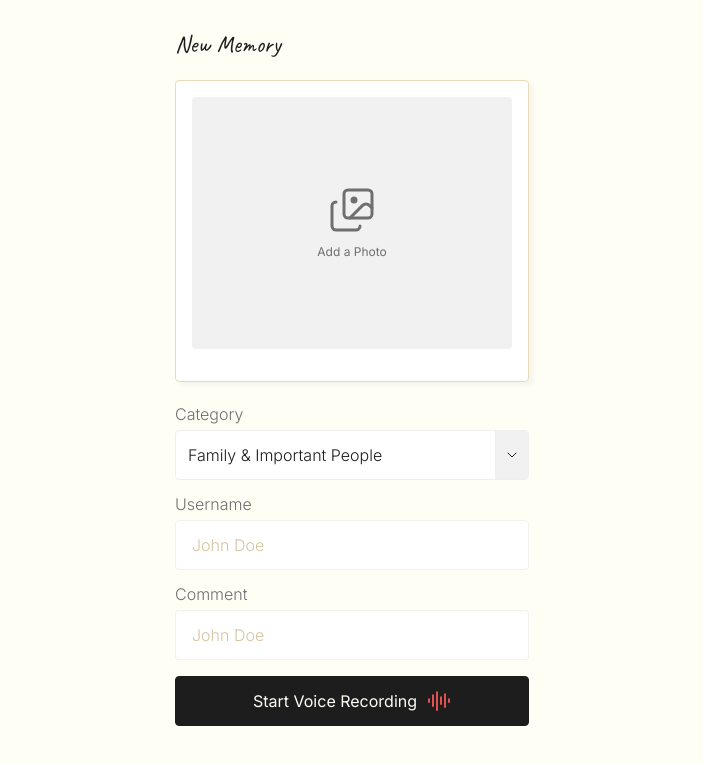
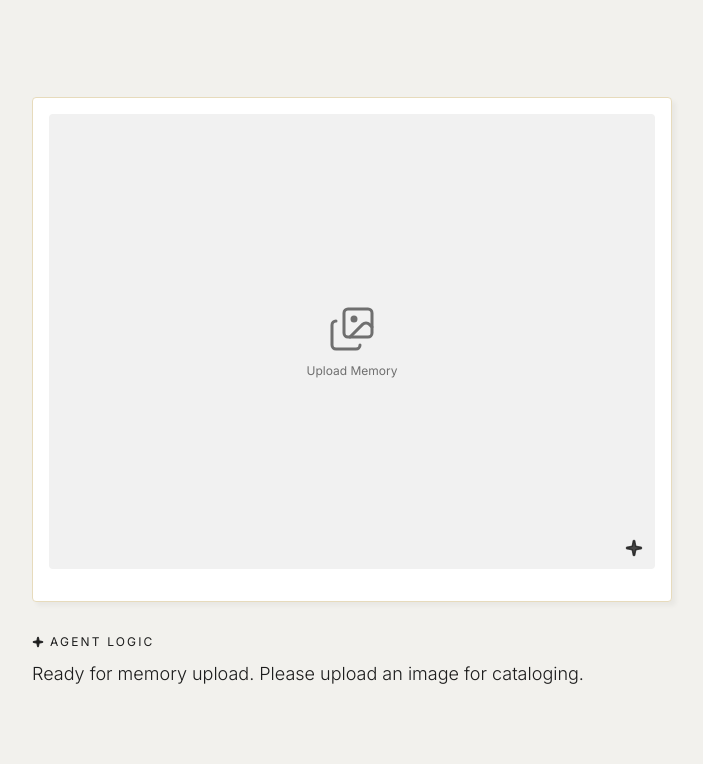
Before and after one commit to JzJoker/uncommonhacks-life-story, a Next.js app: page /new-memory in a window 1280 px wide. Shown: the top 764 px of the page, without its empty margins (288-991 px from the left). Built offline with nearby package versions, Linux system fonts and the light colour scheme.

Commit message:
redid upload memory page

```diff
--- a/src/app/new-memory/page.tsx
+++ b/src/app/new-memory/page.tsx
@@ -1,81 +1,182 @@
-import { Dropdown } from "@/components/Dropdown";
+"use client";
+
+import { Sparkle } from "lucide-react";
+import { AgentPanel } from "@/components/AgentPanel";
+import { Button } from "@/components/Button";
 import { ImageUpload } from "@/components/ImageUpload";
 import { Input } from "@/components/Input";
-import { RecordButton } from "@/components/RecordButton";
 
-export const metadata = {
-  title: "New Memory · LifeStory",
+/**
+ * Frontend-only scaffold for the agent-led "new memory" flow.
+ *
+ * The agent / figure-detection backend is not wired up — each visual state
+ * below is a static placeholder. To integrate:
+ *   1. Replace `PREVIEW_STATE` with state driven by your agent.
+ *   2. Replace the `MESSAGES` strings with messages from the agent.
+ *   3. Wire each button's onClick to your flow's transitions.
+ *   4. Use ImageUpload's `overlay` prop to render detected-figure glow boxes
+ *      at the coords your backend returns.
+ *   5. Use ImageUpload's `onChange(file)` to kick off figure detection.
+ */
+
+type FlowState =
+  | "empty"        // no image yet
+  | "analyzing"    // image uploaded, agent thinking
+  | "identifying"  // agent asks "name this figure?"
+  | "naming"       // input for the figure's name
+  | "narrating"    // agent presents draft narration
+  | "modifying"    // user editing narration
+  | "done";        // memory saved
+
+/** Swap this to preview a different state of the flow. */
+const PREVIEW_STATE: FlowState = "empty";
+
+const MESSAGES: Record<FlowState, string> = {
+  empty: "Ready for memory upload. Please upload an image for cataloging.",
+  analyzing: "Analyzing your image. Looking for familiar figures…",
+  identifying:
+    "I've found someone here. Would you like to name this person for your records?",
+  naming: "Who is this? Type their name and I'll add them to the right album.",
+  narrating:
+    "This is Justin, your grandson. In this photo you are standing next to him at the boardwalk. You used to take him to go rollerblading and he remembers laughing whenever he sped past you!",
+  modifying: "Edit the story for this memory.",
+  done: "Saved. The narrator will tell this story whenever you open the memory.",
 };
-
-const CATEGORY_OPTIONS = [
-  { value: "family", label: "Family & Important People" },
-  { value: "places", label: "Places" },
-  { value: "events", label: "Events" },
-  { value: "everyday", label: "Everyday Life" },
-];
 
 export default function NewMemoryPage() {
   return (
-    <div className="min-h-svh flex-1 bg-cream-25 px-6 py-8">
-      <div className="mx-auto w-full max-w-[354px] flex flex-col gap-6">
-        <h1 className="font-hand text-[24px] leading-none text-ink">
-          New Memory
-        </h1>
+    <div className="min-h-svh bg-cream-50 flex flex-col items-center justify-center p-6 sm:p-10">
+      <div className="w-full max-w-[640px] flex flex-col gap-8 items-stretch">
+        <ImageUpload
+          name="photo"
+          label="Upload Memory"
+          frameClassName="aspect-[4/3] h-auto"
+          overlay={<PhotoOverlay analyzing={PREVIEW_STATE === "analyzing"} />}
+          onChange={() => {
+            /* TODO(agent): trigger figure detection / state transition here. */
+          }}
+        />
 
-        <ImageUpload name="photo" />
-
-        <form className="flex flex-col gap-4">
-          <Field label="Category" htmlFor="category">
-            <Dropdown
-              id="category"
-              name="category"
-              options={CATEGORY_OPTIONS}
-              defaultValue="family"
-            />
-          </Field>
-
-          <Field label="Username" htmlFor="username">
-            <Input
-              id="username"
-              name="username"
-              autoComplete="username"
-              placeholder="John Doe"
-            />
-          </Field>
-
-          <Field label="Comment" htmlFor="comment">
-            <Input
-              id="comment"
-              name="comment"
-              placeholder="John Doe"
-            />
-          </Field>
-
-          <RecordButton />
-        </form>
+        <AgentPanel
+          message={MESSAGES[PREVIEW_STATE]}
+          actions={<Actions state={PREVIEW_STATE} />}
+        />
       </div>
     </div>
   );
 }
 
-function Field({
-  label,
-  htmlFor,
-  children,
-}: {
-  label: string;
-  htmlFor: string;
-  children: React.ReactNode;
-}) {
+/* -------------------------------------------------------------------------- */
+/* Overlay rendered on top of the uploaded image                              */
+/* TODO(agent): map detected figures → absolute-positioned glow boxes here.   */
+/* -------------------------------------------------------------------------- */
+
+function PhotoOverlay({ analyzing }: { analyzing: boolean }) {
   return (
-    <div className="flex flex-col gap-2 w-full">
-      <label
-        htmlFor={htmlFor}
-        className="text-base font-light text-muted leading-none"
-      >
-        {label}
-      </label>
-      {children}
-    </div>
+    <>
+      <Sparkle
+        size={18}
+        fill="currentColor"
+        className={[
+          "absolute bottom-3 right-3 text-ink/80",
+          analyzing ? "animate-pulse" : "",
+        ].join(" ")}
+        aria-hidden
+      />
+    </>
   );
 }
+
+/* -------------------------------------------------------------------------- */
+/* Per-state action slot                                                      */
+/* All handlers are no-ops — backend engineer wires real flow transitions.    */
+/* -------------------------------------------------------------------------- */
+
+function Actions({ state }: { state: FlowState }) {
+  switch (state) {
+    case "empty":
+    case "analyzing":
+    case "done":
+      return null;
+
+    case "identifying":
+      return (
+        <>
+          <Button
+            variant="primary"
+            size="sm"
+            className="uppercase tracking-[0.18em]"
+          /* TODO(agent): start naming flow for this figure */
+          >
+            Index Subject
+          </Button>
+          <Button
+            variant="default"
+            size="sm"
+            className="uppercase tracking-[0.18em]"
+          /* TODO(agent): skip this figure */
+          >
+            Exclude
+          </Button>
+        </>
+      );
+
+    case "naming":
+      return <NameFormPlaceholder />;
+
+    case "narrating":
+      return (
+        <>
+          <Button variant="primary" /* TODO(agent): accept narration */>
+            Correct!
+          </Button>
+          <Button variant="default" /* TODO(agent): switch to "modifying" */>
+            Modify
+          </Button>
+        </>
+      );
+
+    case "modifying":
+      return <ModifyFormPlaceholder initial={MESSAGES.narrating} />;
+  }
+}
+
+function NameFormPlaceholder() {
+  return (
+    <form
+      className="flex gap-2 w-full max-w-sm"
+      onSubmit={(e) => {
+        e.preventDefault();
+        /* TODO(agent): submit the typed name to your flow */
+      }}
+    >
+      <Input placeholder="e.g. Justin" />
+      <Button variant="primary" size="sm" type="submit">
+        Save
+      </Button>
+    </form>
+  );
+}
+
+function ModifyFormPlaceholder({ initial }: { initial: string }) {
+  return (
+    <form
+      className="flex flex-col gap-2 w-full"
+      onSubmit={(e) => {
+        e.preventDefault();
+        /* TODO(agent): persist edited narration */
+      }}
+    >
+      <textarea
+        defaultValue={initial}
+        rows={4}
+        className="w-full rounded-[4px] border border-cream-50 bg-paper px-4 py-3 text-base font-light text-ink placeholder:text-cream-150 focus:outline-none focus:border-ink/40 transition-colors resize-none"
+      />
+      <div className="flex gap-2">
+        <Button variant="primary" type="submit">
+          Save
+        </Button>
+      </div>
+    </form>
+  );
+}
--- /dev/null
+++ b/src/components/AgentPanel.tsx
@@ -0,0 +1,36 @@
+import { Sparkle } from "lucide-react";
+import { BlurText } from "@/components/BlurText";
+
+type AgentPanelProps = {
+  message: string;
+  actions?: React.ReactNode;
+  className?: string;
+};
+
+export function AgentPanel({
+  message,
+  actions,
+  className = "",
+}: AgentPanelProps) {
+  return (
+    <section
+      aria-label="Narrator agent"
+      className={["w-full flex flex-col gap-3", className].join(" ")}
+    >
+      <div className="flex items-center gap-1.5 text-xs uppercase tracking-[0.18em] text-ink">
+        <Sparkle size={12} fill="currentColor" />
+        <span>Agent Logic</span>
+      </div>
+      <p className="font-sans font-light text-ink leading-snug text-base sm:text-lg">
+        <BlurText hold={220} amount={5}>
+          {message}
+        </BlurText>
+      </p>
+      {actions && (
+        <div className="flex flex-wrap gap-2 pt-1">{actions}</div>
+      )}
+    </section>
+  );
+}
+
+export default AgentPanel;
--- a/src/components/ImageUpload.tsx
+++ b/src/components/ImageUpload.tsx
@@ -2,12 +2,16 @@
 
 import Image from "next/image";
 import { Images } from "lucide-react";
-import { useId, useRef, useState, type ChangeEvent } from "react";
+import { useId, useRef, useState, type ChangeEvent, type ReactNode } from "react";
 
 type ImageUploadProps = {
   name?: string;
   label?: string;
   className?: string;
+  /** Tailwind classes applied to the inner image area (override default height with e.g. `aspect-[4/3] h-auto`). */
+  frameClassName?: string;
+  /** Absolutely-positioned content layered over the image (e.g. agent glow overlays). pointer-events pass through. */
+  overlay?: ReactNode;
   onChange?: (file: File | null) => void;
 };
 
@@ -15,6 +19,8 @@ export function ImageUpload({
   name,
   label = "Add a Photo",
   className = "",
+  frameClassName = "h-[252px]",
+  overlay,
   onChange,
 }: ImageUploadProps) {
   const inputId = useId();
@@ -42,9 +48,10 @@ export function ImageUpload({
       <label
         htmlFor={inputId}
         className={[
-          "flex h-[252px] w-full items-center justify-center",
+          "flex w-full items-center justify-center",
           "bg-[#f1f1f1] rounded-[4px] cursor-pointer overflow-hidden",
           "relative group",
+          frameClassName,
         ].join(" ")}
       >
         {previewUrl ? (
@@ -52,7 +59,7 @@ export function ImageUpload({
             src={previewUrl}
             alt="Uploaded preview"
             fill
-            sizes="354px"
+            sizes="(max-width: 640px) 100vw, 640px"
             className="object-cover"
             unoptimized
           />
@@ -61,6 +68,9 @@ export function ImageUpload({
             <Images size={48} strokeWidth={1.5} />
             <span className="text-xs">{label}</span>
           </div>
+        )}
+        {overlay && (
+          <div className="absolute inset-0 pointer-events-none">{overlay}</div>
         )}
         <input
           id={inputId}
```
